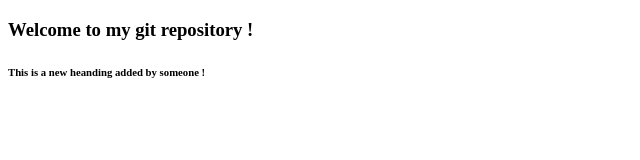
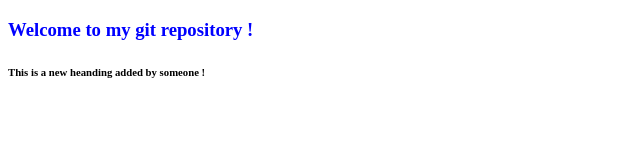
Before and after one commit to RusinAndrey1607/TestRepository, a plain HTML site: page new.html in a window 1280 px wide. Shown: the whole page, without its empty margins (0-640 px from the left). Drawn offline with Linux system fonts and the light colour scheme.

Commit message:
Add style to heading

```diff
--- a/new.html
+++ b/new.html
@@ -9,7 +9,7 @@
 </head>
 
 <body>
-    <h3>Welcome to my git repository !</h3>
+    <h3 style="color:blue;">Welcome to my git repository !</h3>
     <h6>This is a new heanding added by someone  !</h6>
 
 </body>
```
